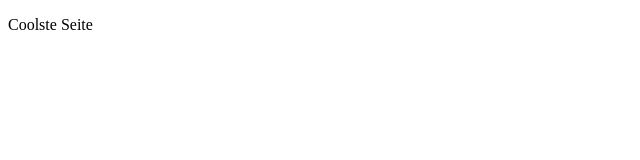
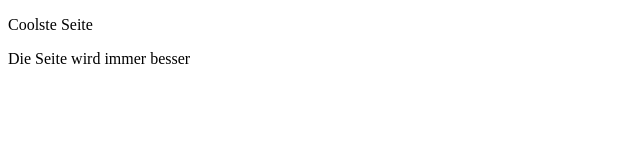
Before and after one commit to matejkaf/htl-test-2, a plain HTML site: page index.html in a window 1280 px wide. Shown: the whole page, without its empty margins (0-640 px from the left). Drawn offline with Linux system fonts and the light colour scheme.

Commit message:
Textergänzungen

```diff
--- a/index.html
+++ b/index.html
@@ -6,5 +6,6 @@
 </head>
 <body>
     <p>Coolste Seite</p>
+    <p>Die Seite wird immer besser</p>
 </body>
 </html>
```
